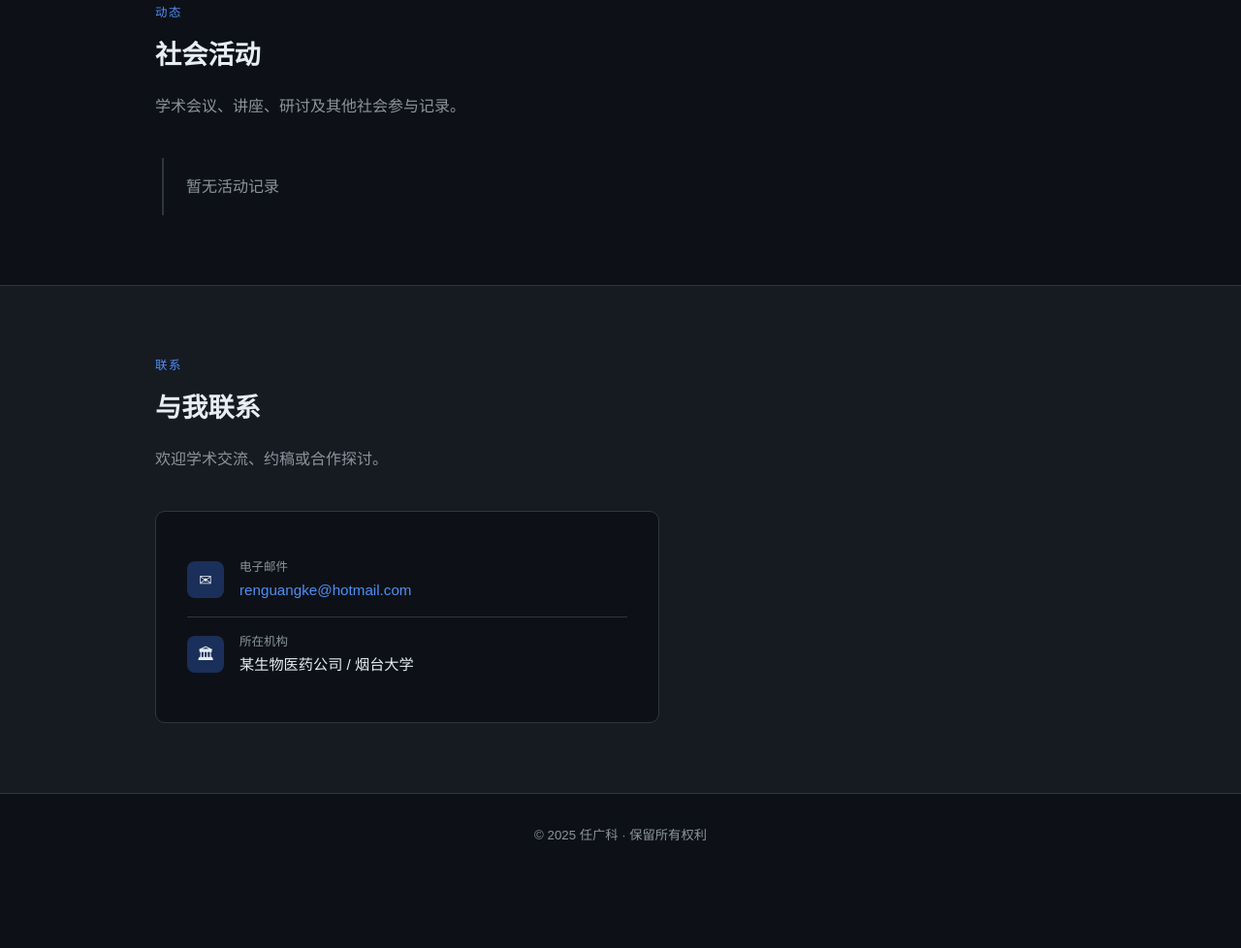
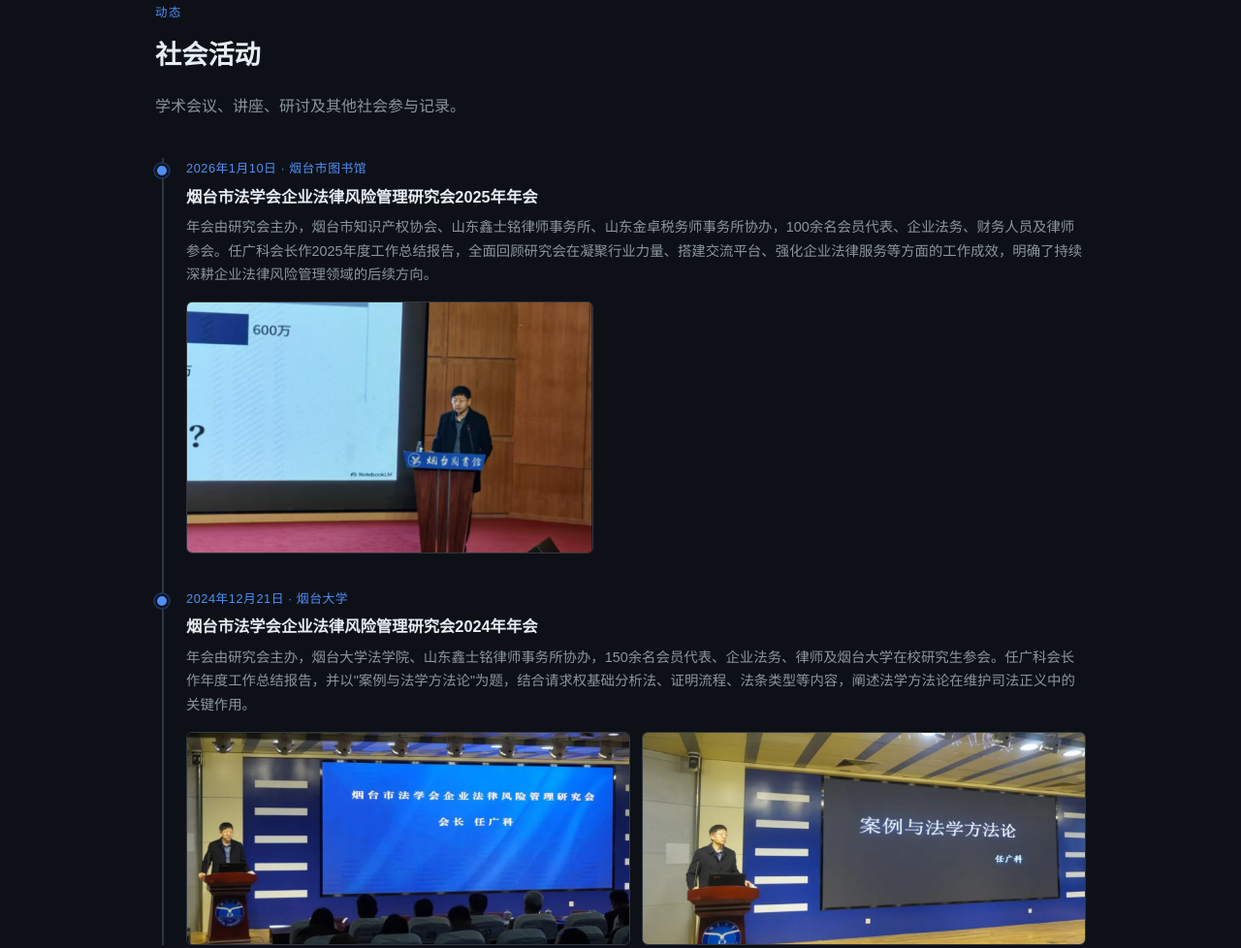
Before and after one commit to renguangke-ux/personal-website, a website: page index.html in a window 1280 px wide. Shown: the part 2927-3905 px from the top of the page at 97% size. Before the commit the page ends 3833 px from the top, so only its background shows below. Drawn offline with Linux system fonts and the light colour scheme.

Commit message:
添加社会活动版块：法学会企业法律风险管理研究会2024、2025年年会
Co-Authored-By: Claude Sonnet 4.6 <noreply@anthropic.com>

```diff
--- a/index.html
+++ b/index.html
@@ -244,7 +244,30 @@
     <p class="section-desc">学术会议、讲座、研讨及其他社会参与记录。</p>
 
     <div class="timeline">
-      <p style="color:var(--muted);padding:1rem 0">暂无活动记录</p>
+
+      <!-- 2025年年会 -->
+      <div class="timeline-item">
+        <div class="timeline-dot"></div>
+        <div class="timeline-date">2026年1月10日 · 烟台市图书馆</div>
+        <h3>烟台市法学会企业法律风险管理研究会2025年年会</h3>
+        <p>年会由研究会主办，烟台市知识产权协会、山东鑫士铭律师事务所、山东金卓税务师事务所协办，100余名会员代表、企业法务、财务人员及律师参会。任广科会长作2025年度工作总结报告，全面回顾研究会在凝聚行业力量、搭建交流平台、强化企业法律服务等方面的工作成效，明确了持续深耕企业法律风险管理领域的后续方向。</p>
+        <div class="timeline-photos single">
+          <img src="images/activity-2025-annual-1.jpg" alt="2025年年会·任广科作年度工作报告" />
+        </div>
+      </div>
+
+      <!-- 2024年年会 -->
+      <div class="timeline-item">
+        <div class="timeline-dot"></div>
+        <div class="timeline-date">2024年12月21日 · 烟台大学</div>
+        <h3>烟台市法学会企业法律风险管理研究会2024年年会</h3>
+        <p>年会由研究会主办，烟台大学法学院、山东鑫士铭律师事务所协办，150余名会员代表、企业法务、律师及烟台大学在校研究生参会。任广科会长作年度工作总结报告，并以"案例与法学方法论"为题，结合请求权基础分析法、证明流程、法条类型等内容，阐述法学方法论在维护司法正义中的关键作用。</p>
+        <div class="timeline-photos">
+          <img src="images/activity-2024-annual-1.jpg" alt="2024年年会·任广科作年度工作报告" />
+          <img src="images/activity-2024-annual-2.jpg" alt="2024年年会·案例与法学方法论专题报告" />
+        </div>
+      </div>
+
     </div>
   </div>
 </section>
--- a/style.css
+++ b/style.css
@@ -321,6 +321,27 @@ section + section { border-top: 1px solid var(--border); }
   color: var(--muted);
 }
 
+.timeline-photos {
+  display: flex;
+  gap: .75rem;
+  margin-top: 1rem;
+  flex-wrap: wrap;
+}
+.timeline-photos img {
+  flex: 1 1 calc(50% - .375rem);
+  min-width: 160px;
+  max-height: 220px;
+  width: 100%;
+  object-fit: cover;
+  border-radius: 6px;
+  border: 1px solid var(--border);
+}
+.timeline-photos.single img {
+  flex: none;
+  width: min(100%, 420px);
+  max-height: 260px;
+}
+
 /* ---- 联系 ---- */
 #contact { background: var(--bg-card); }
 
```
Also changed, not shown: images/activity-2024-annual-1.jpg (added), images/activity-2024-annual-2.jpg (added), images/activity-2025-annual-1.jpg (added).
